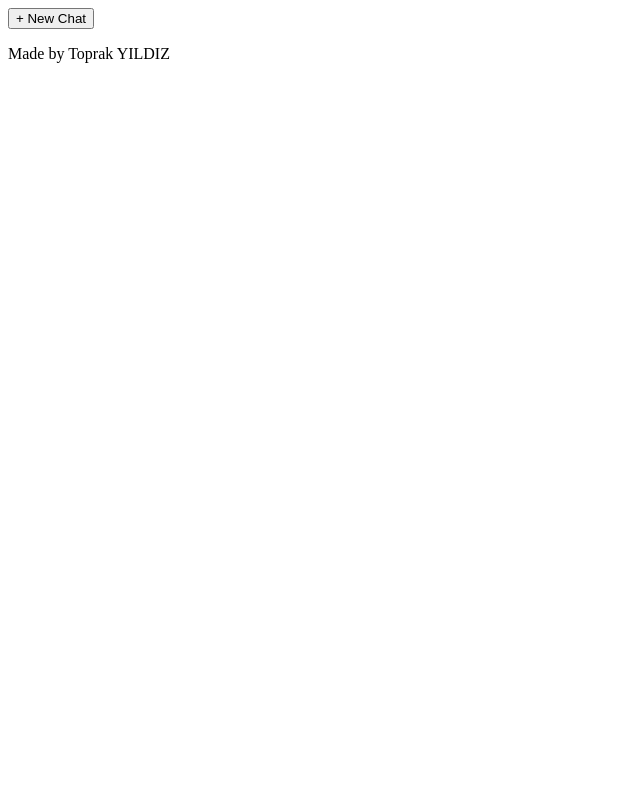
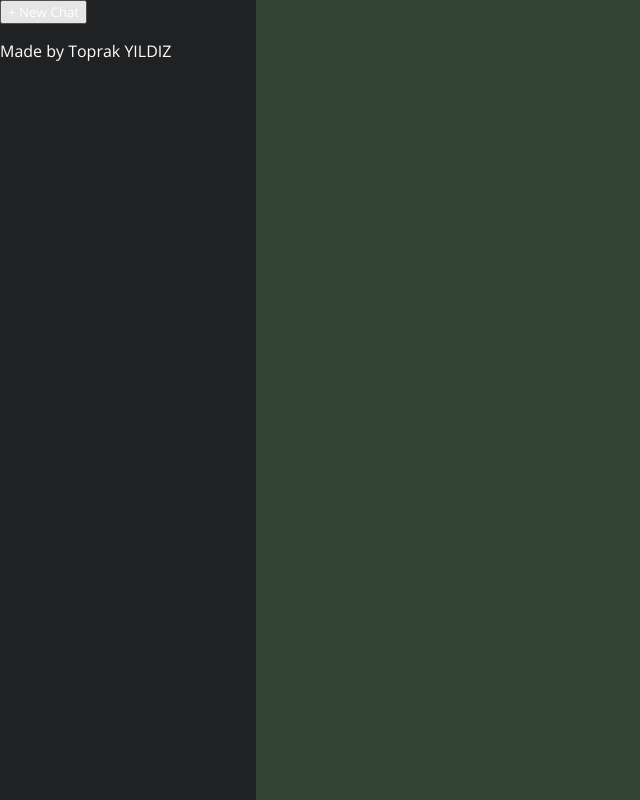
Before and after one commit to TheReaLLsQuaLL/chatgpt-clone, a React (Create React App) app: page / in a window 1280 px wide. Shown: the whole page, without its empty margins (0-640 px from the left). Built offline with nearby package versions, Linux system fonts and the light colour scheme.

Commit message:
style: did some style changing to make it look more like chatgpt

```diff
--- a/src/App.js
+++ b/src/App.js
@@ -1,6 +1,6 @@
 function App() {
   return (
-    <div className="App">
+    <div className="app">
       <section className="side-bar">
         <button>+ New Chat</button>
         <ul className="history "></ul>
--- a/src/index.css
+++ b/src/index.css
@@ -0,0 +1,26 @@
+@import url('https://fonts.googleapis.com/css2?family=Open+Sans:ital,wght@0,300;0,400;0,500;0,600;0,700;0,800;1,300;1,400;1,500;1,600;1,700;1,800&display=swap');
+
+* {
+    color: white;
+    font-family: 'Open Sans', sans-serif;
+}
+
+body {
+    margin: 0;
+    padding: 0;
+}
+
+.app {
+     background-color: #343;
+}
+
+.main {
+    height: 100%;
+    width: 100%;
+}
+
+.side-bar {
+    background-color: #202123;
+    height: 100vh;
+    width: 20% ;
+}
```
